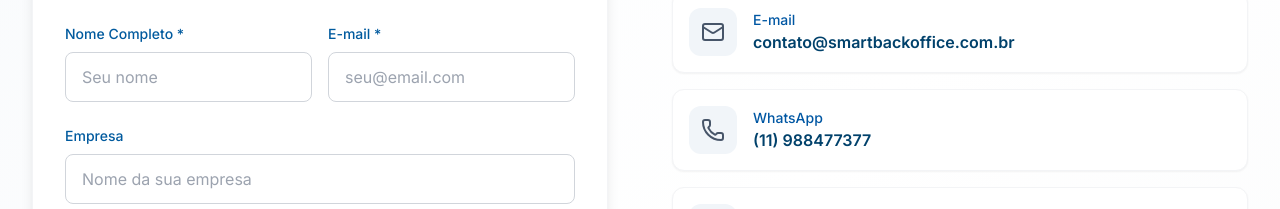
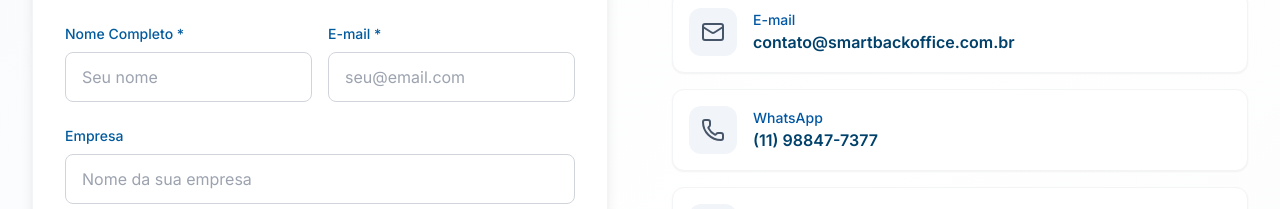
Before and after one commit to Jewsonic/Smart-Backoffice, a React (Vite) app: page / in a window 1280 px wide. Shown: the part 7169-7378 px from the top of the page. Built offline with nearby package versions, Linux system fonts and the light colour scheme.

Commit message:
atualização de telefone

```diff
--- a/src/components/Contact.tsx
+++ b/src/components/Contact.tsx
@@ -88,7 +88,7 @@ const Contact = () => {
     {
       icon: Phone,
       label: 'WhatsApp',
-      value: '(11) 988477377',
+      value: '(11) 98847-7377',
       link: 'https://wa.me/5511988477377'
     },
     {
```
Also changed, not shown: 2 other files (tests, documents, lock files or other folders).
